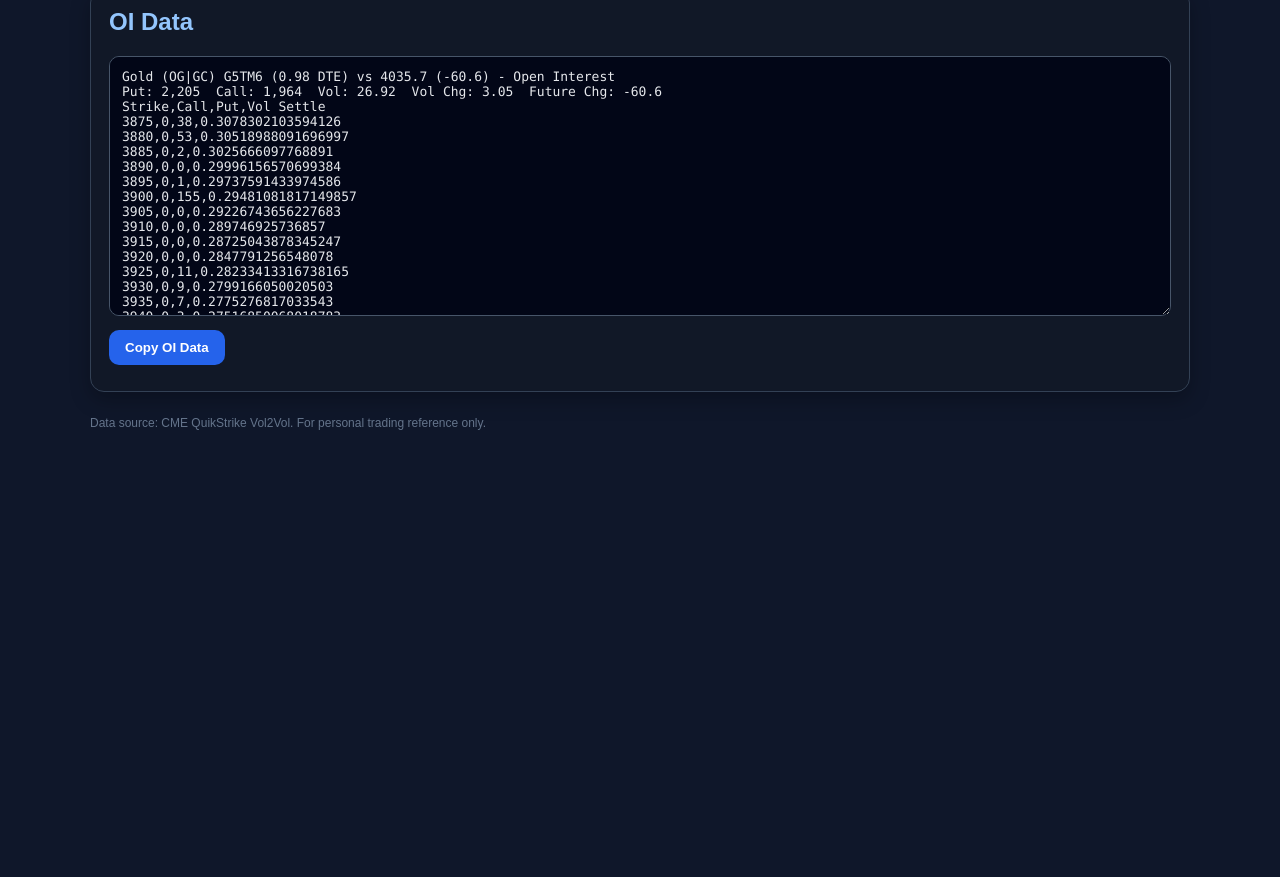
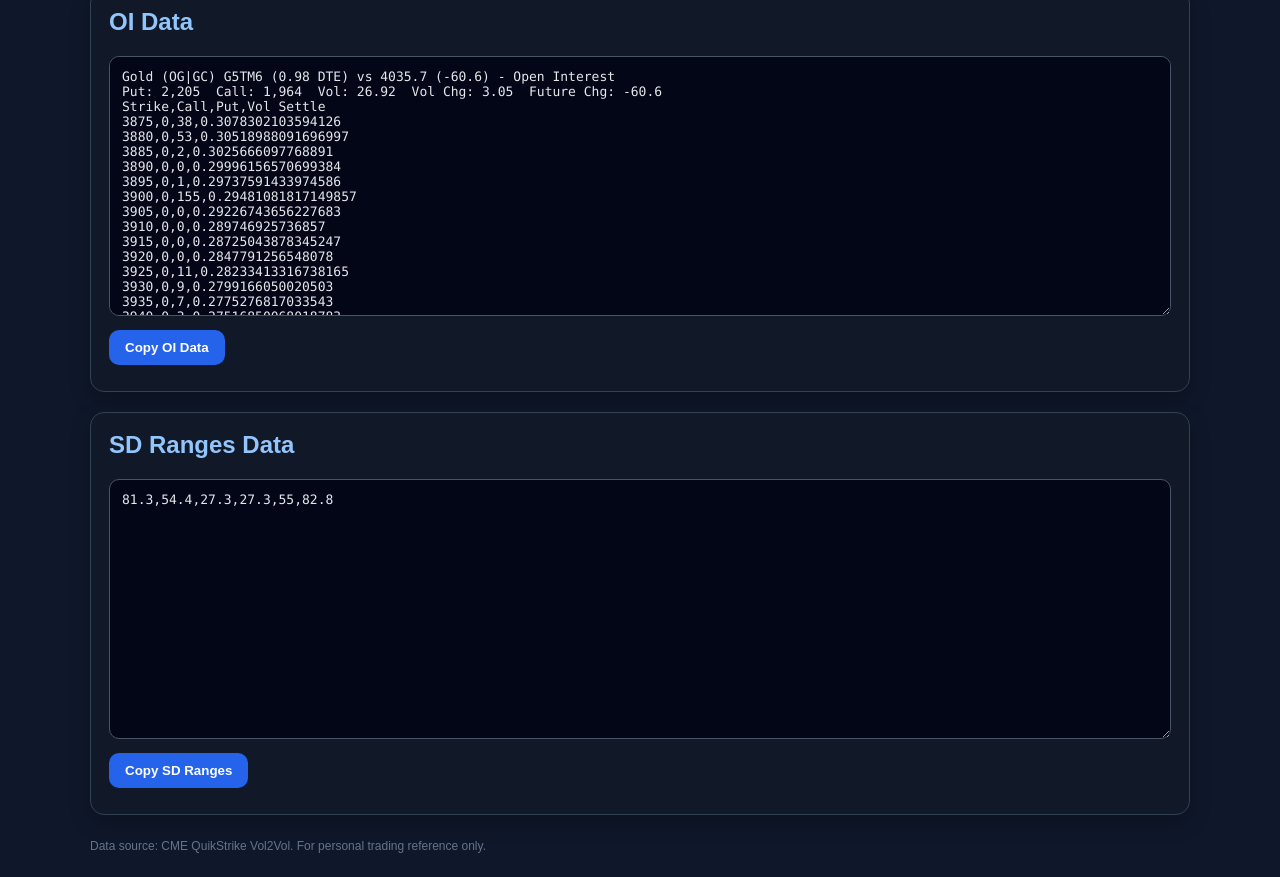
Before and after one commit to Aphiraporn/Vol2VolData, a plain HTML site: page index.html in a window 1280 px wide. Shown: the part 566-1443 px from the top of the page. Before the commit the page ends 1020 px from the top, so only its background shows below. Drawn offline with Linux system fonts and the light colour scheme.

Commit message:
Add SD Ranges Data section with copy functionality

```diff
--- a/index.html
+++ b/index.html
@@ -112,6 +112,13 @@
       <button onclick="copyText('oiData', 'oiStatus')">Copy OI Data</button>
       <div id="oiStatus" class="status"></div>
     </div>
+    <div class="card">
+      <h2>SD Ranges Data</h2>
+      <textarea id="sdRangesData" readonly>Loading SD ranges data...</textarea>
+      <br />
+      <button onclick="copyText('sdRangesData', 'sdRangesStatus')">Copy SD Ranges</button>
+      <div id="sdRangesStatus" class="status"></div>
+    </div>
     <div class="footer">
       Data source: CME QuikStrike Vol2Vol. For personal trading reference only.
     </div>
@@ -137,6 +144,7 @@
     async function loadAll() {
       const intraday = await loadFile("IntradayData.txt", "intradayData");
       const oi = await loadFile("OIData.txt", "oiData");
+      const sdRanges = await loadFile("SDRangesData.txt", "sdRangesData");
     }
 
     async function copyText(textareaId, statusId) {
```
